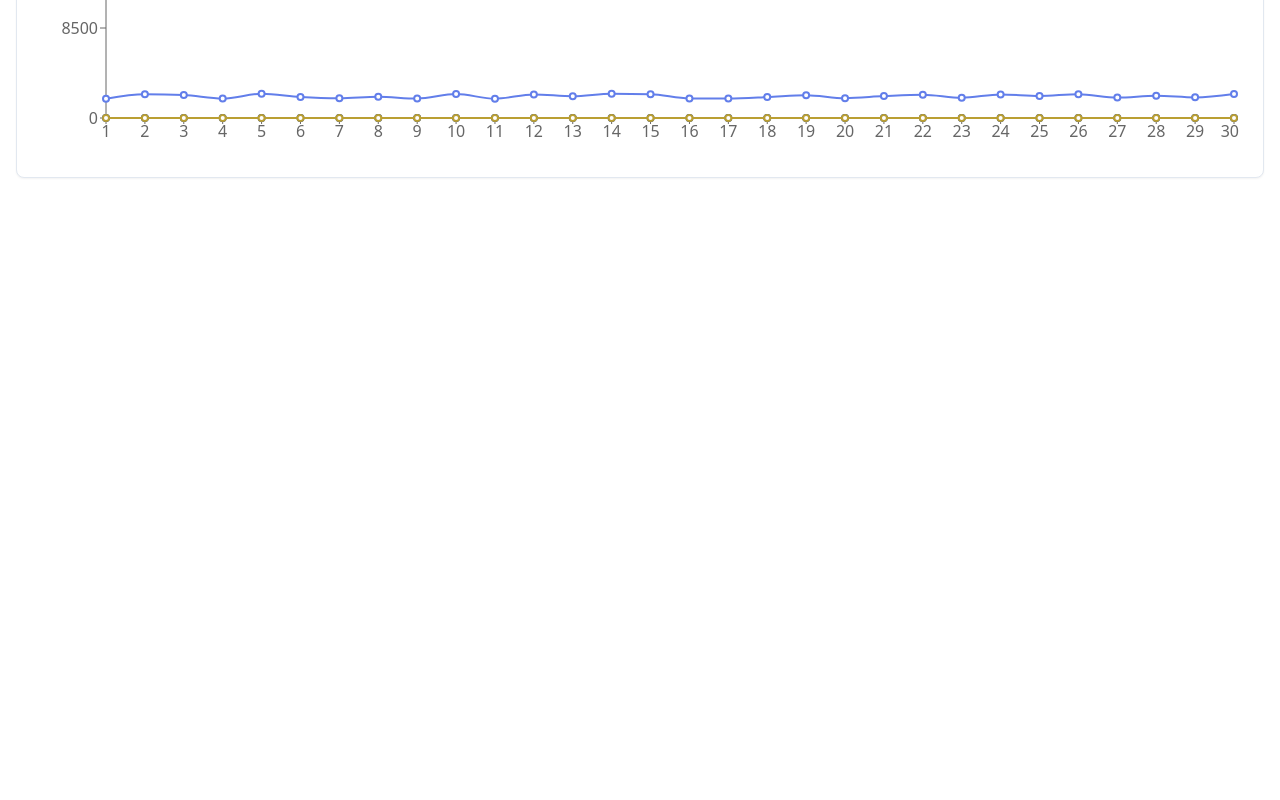
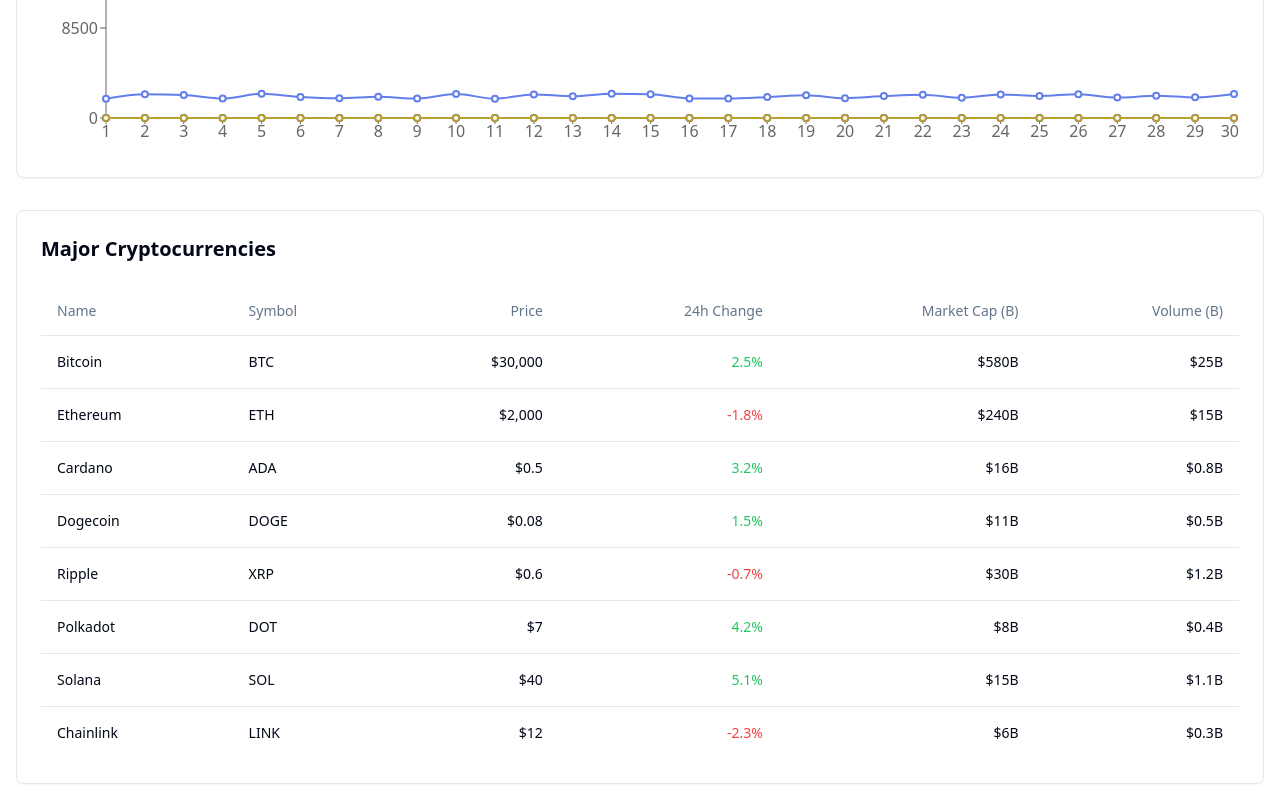
Before and after one commit to GPT-Engineer-App-Dev/crypto-dashboard-metrics, a React (Vite) app: page / in a window 1280 px wide. Shown: the part 572-1372 px from the top of the page. Before the commit the page ends 800 px from the top, so only its background shows below. Built offline with nearby package versions, Linux system fonts and the light colour scheme.

Commit message:
GPT Engineer Update

```diff
--- a/src/pages/Index.jsx
+++ b/src/pages/Index.jsx
@@ -3,12 +3,17 @@ import { LineChart, Line, XAxis, YAxis, Tooltip, ResponsiveContainer } from 'rec
 import { Card, CardHeader, CardContent } from '@/components/ui/card';
 import { Button } from '@/components/ui/button';
 import { ArrowUpRight, ArrowDownRight, RefreshCcw } from 'lucide-react';
+import { Table, TableBody, TableCell, TableHead, TableHeader, TableRow } from "@/components/ui/table";
 
 const cryptoData = [
-  { name: 'Bitcoin', symbol: 'BTC', price: 30000, change: 2.5 },
-  { name: 'Ethereum', symbol: 'ETH', price: 2000, change: -1.8 },
-  { name: 'Cardano', symbol: 'ADA', price: 0.5, change: 3.2 },
-  { name: 'Dogecoin', symbol: 'DOGE', price: 0.08, change: 1.5 },
+  { name: 'Bitcoin', symbol: 'BTC', price: 30000, change: 2.5, marketCap: 580, volume: 25 },
+  { name: 'Ethereum', symbol: 'ETH', price: 2000, change: -1.8, marketCap: 240, volume: 15 },
+  { name: 'Cardano', symbol: 'ADA', price: 0.5, change: 3.2, marketCap: 16, volume: 0.8 },
+  { name: 'Dogecoin', symbol: 'DOGE', price: 0.08, change: 1.5, marketCap: 11, volume: 0.5 },
+  { name: 'Ripple', symbol: 'XRP', price: 0.6, change: -0.7, marketCap: 30, volume: 1.2 },
+  { name: 'Polkadot', symbol: 'DOT', price: 7, change: 4.2, marketCap: 8, volume: 0.4 },
+  { name: 'Solana', symbol: 'SOL', price: 40, change: 5.1, marketCap: 15, volume: 1.1 },
+  { name: 'Chainlink', symbol: 'LINK', price: 12, change: -2.3, marketCap: 6, volume: 0.3 },
 ];
 
 const generateChartData = () => {
@@ -48,7 +53,7 @@ const CryptoDashboard = () => {
     <div className="container mx-auto p-4">
       <h1 className="text-3xl font-bold mb-6">Crypto Dashboard</h1>
       <div className="grid grid-cols-1 md:grid-cols-2 lg:grid-cols-4 gap-4 mb-8">
-        {cryptoData.map((crypto) => (
+        {cryptoData.slice(0, 4).map((crypto) => (
           <MetricCard key={crypto.symbol} {...crypto} />
         ))}
       </div>
@@ -75,6 +80,39 @@ const CryptoDashboard = () => {
           </div>
         </CardContent>
       </Card>
+      <Card>
+        <CardHeader>
+          <h2 className="text-xl font-semibold">Major Cryptocurrencies</h2>
+        </CardHeader>
+        <CardContent>
+          <Table>
+            <TableHeader>
+              <TableRow>
+                <TableHead>Name</TableHead>
+                <TableHead>Symbol</TableHead>
+                <TableHead className="text-right">Price</TableHead>
+                <TableHead className="text-right">24h Change</TableHead>
+                <TableHead className="text-right">Market Cap (B)</TableHead>
+                <TableHead className="text-right">Volume (B)</TableHead>
+              </TableRow>
+            </TableHeader>
+            <TableBody>
+              {cryptoData.map((crypto) => (
+                <TableRow key={crypto.symbol}>
+                  <TableCell className="font-medium">{crypto.name}</TableCell>
+                  <TableCell>{crypto.symbol}</TableCell>
+                  <TableCell className="text-right">${crypto.price.toLocaleString()}</TableCell>
+                  <TableCell className={`text-right ${crypto.change >= 0 ? 'text-green-500' : 'text-red-500'}`}>
+                    {crypto.change}%
+                  </TableCell>
+                  <TableCell className="text-right">${crypto.marketCap}B</TableCell>
+                  <TableCell className="text-right">${crypto.volume}B</TableCell>
+                </TableRow>
+              ))}
+            </TableBody>
+          </Table>
+        </CardContent>
+      </Card>
     </div>
   );
 };
```
